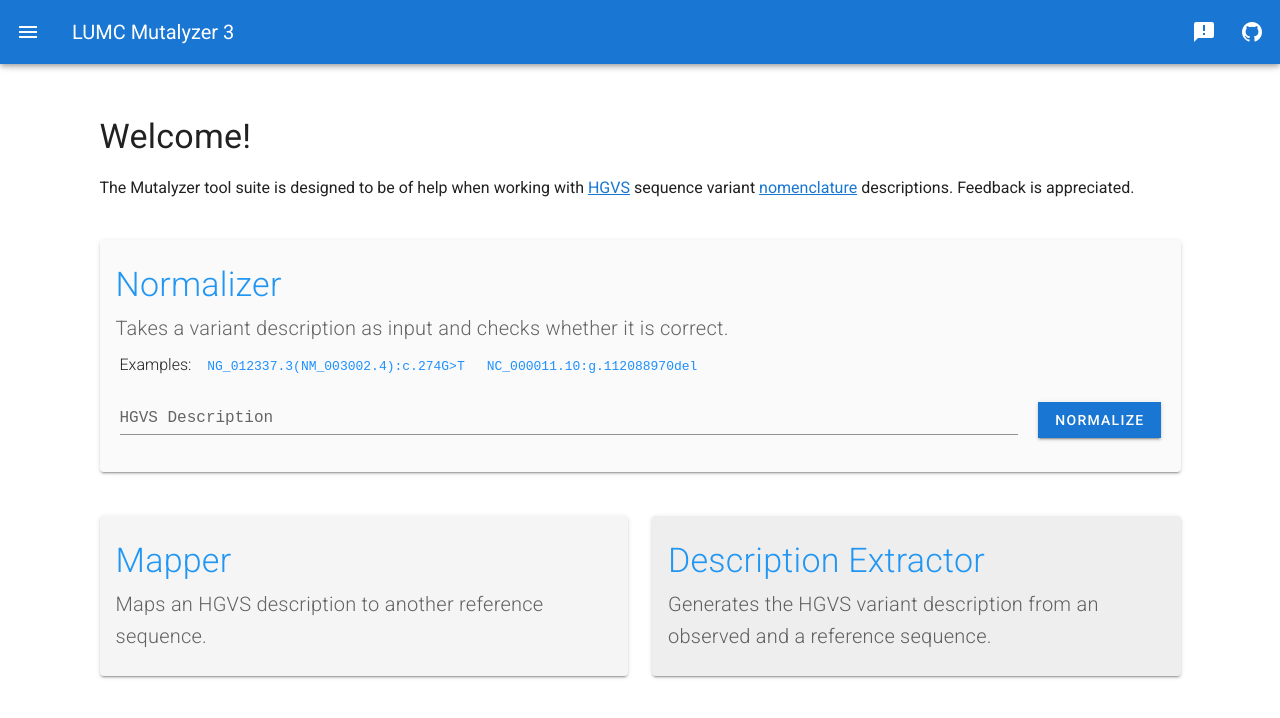
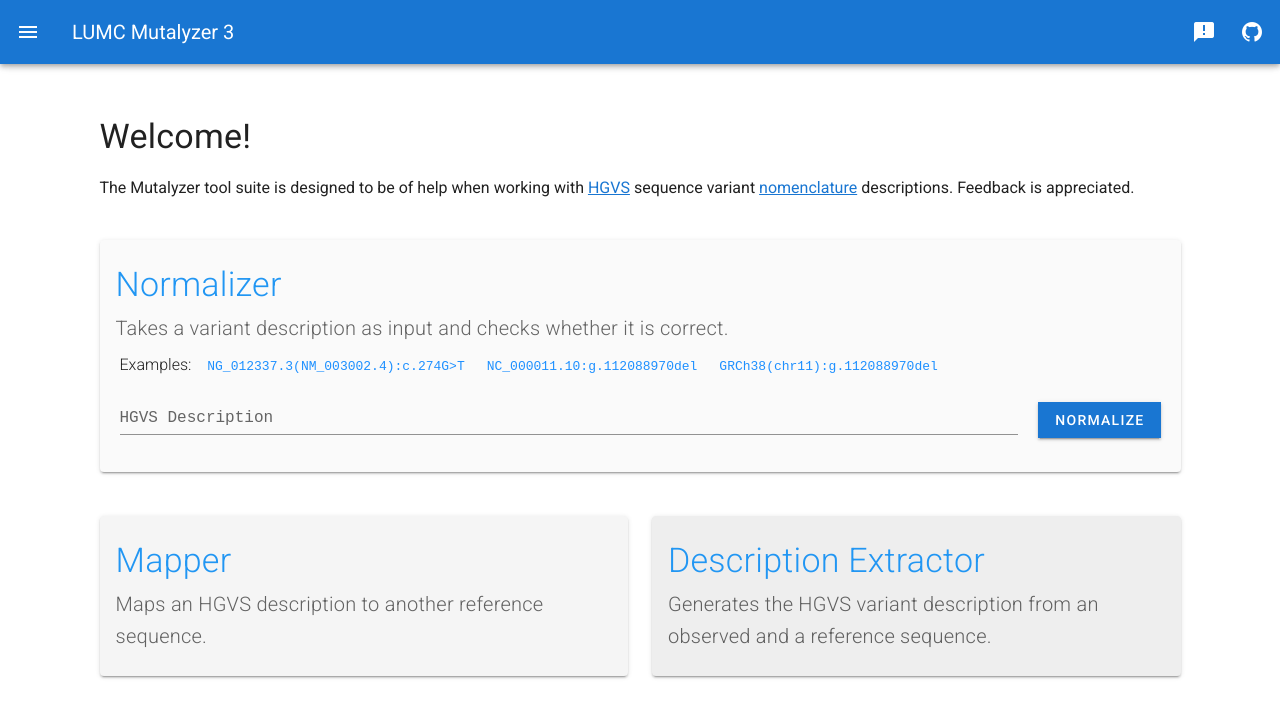
Before and after one commit to mutalyzer/website, a Vue app: page / in a window 1280 px wide. Shown: the top 718 px of the page. Built offline with nearby package versions, Linux system fonts and the light colour scheme; what v-clipboard would draw is missing.

Commit message:
Add assembly chromosome example home page

```diff
--- a/src/views/Home.vue
+++ b/src/views/Home.vue
@@ -142,6 +142,7 @@ export default {
     descriptionExamples: [
       "NG_012337.3(NM_003002.4):c.274G>T",
       "NC_000011.10:g.112088970del",
+      "GRCh38(chr11):g.112088970del",
     ],
   }),
   methods: {
```
